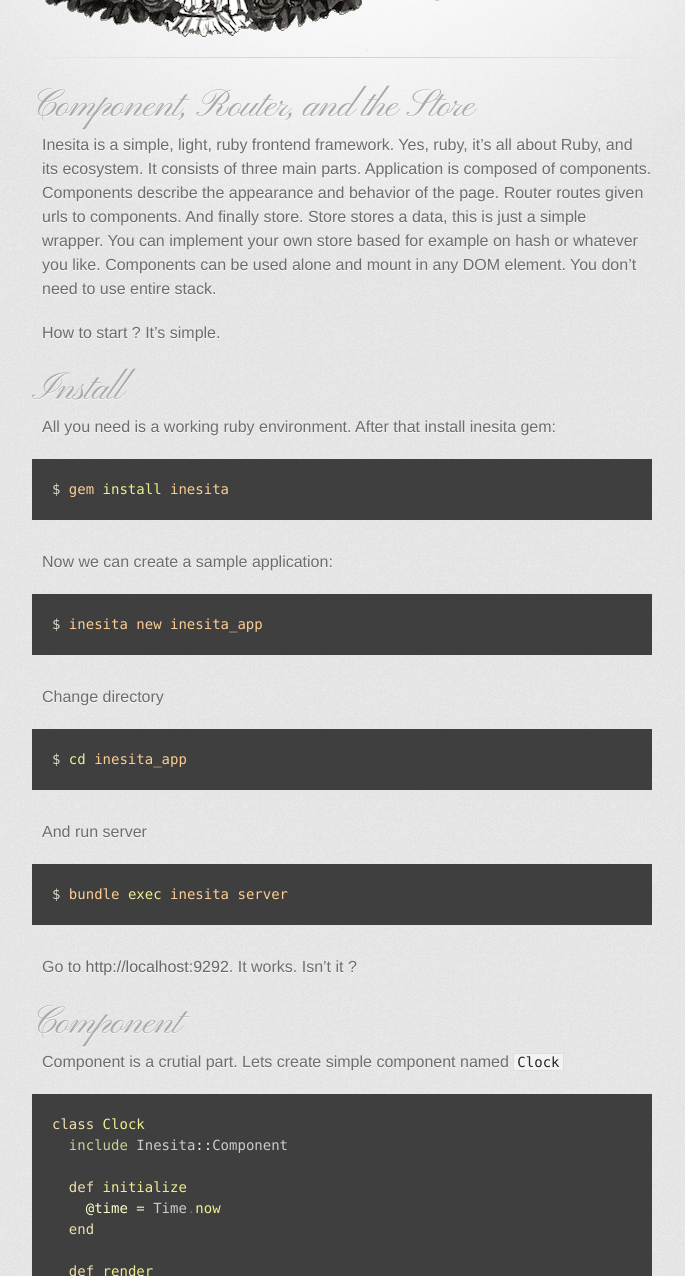
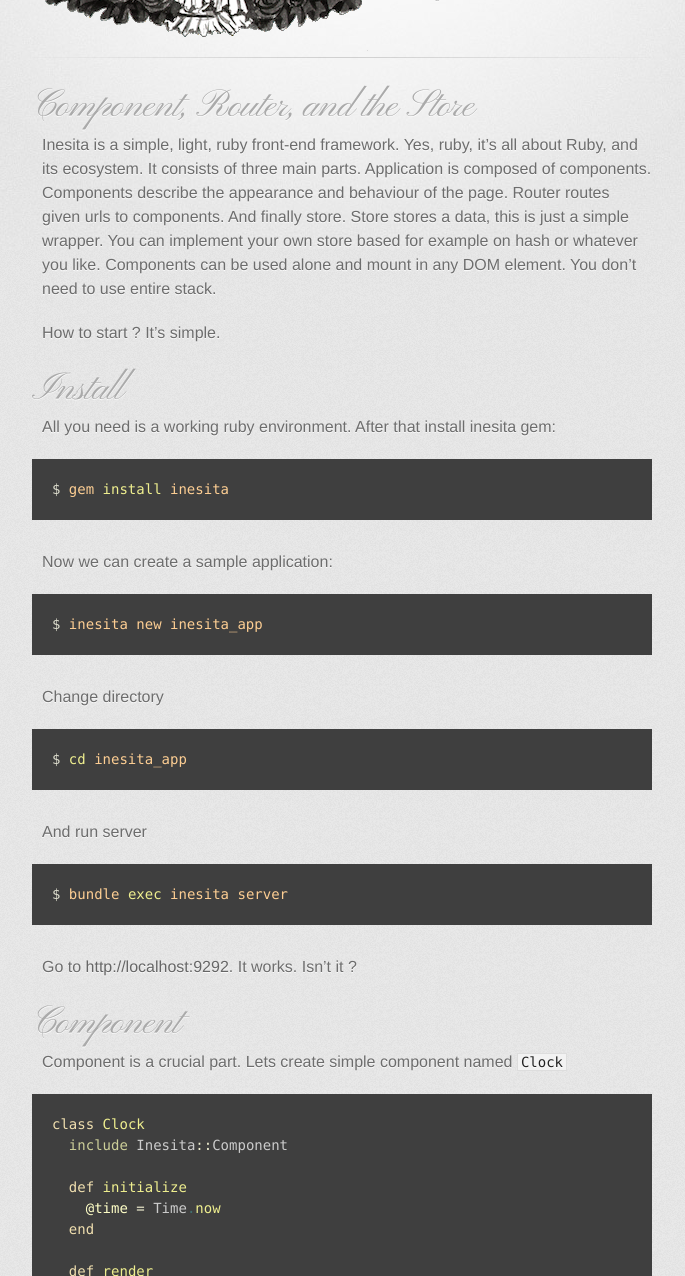
Before and after one commit to elia/inesita-rb.github.io, a Jekyll site: the page built from index.md, in a window 1280 px wide and 1400 px high, scrolled down 200 px, cut to the strip 124-1400 px from the top of the window. Shown: the whole strip, without its empty margins (298-983 px from the left). Built offline with Jekyll 4.4.1, drawn with Linux system fonts in a browser that asks for light colours; Markdown is read by kramdown in place of the engine named in the settings; some of the changed text lies outside the part shown.

Commit message:
fix typos

````diff
--- a/_includes/about.md
+++ b/_includes/about.md
@@ -1,7 +1,7 @@
 ## Component, Router, and the Store
 
-Inesita is a simple, light, ruby frontend framework. Yes, ruby, it's all about Ruby, and its ecosystem.
-It consists of three main parts. Application is composed of components. Components describe the appearance and behavior of the page.
+Inesita is a simple, light, ruby front-end framework. Yes, ruby, it's all about Ruby, and its ecosystem.
+It consists of three main parts. Application is composed of components. Components describe the appearance and behaviour of the page.
 Router routes given urls to components. And finally store. Store stores a data, this is just a simple wrapper.
 You can implement your own store based for example on hash or whatever you like.
 Components can be used alone and mount in any DOM element. You don't need to use entire stack.
--- a/_includes/component.md
+++ b/_includes/component.md
@@ -1,6 +1,6 @@
 ## Component
 
-Component is a crutial part.
+Component is a crucial part.
 Lets create simple component named `Clock`
 
 ```ruby
@@ -19,7 +19,7 @@ class Clock
 end
 ```
 
-Now we should mount it to dom element to `<div id="clock"></div>`:
+Now we should mount it to DOM element to `<div id="clock"></div>`:
 
 ```ruby
 $document.ready do
````
Also changed, not shown: other parts of _includes/component.md (+1 -1 lines), _includes/router.md (+1 -1 lines), 1 other file.
